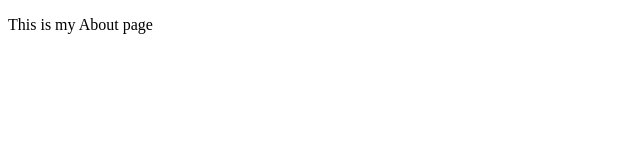
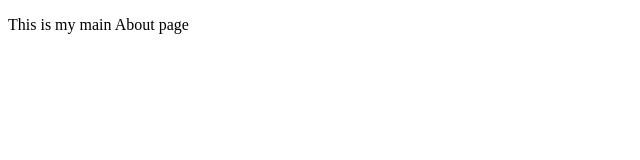
Before and after one commit to PsalmTheTechGuy/gitdemo, a plain HTML site: page about.html in a window 1280 px wide. Shown: the full height of the page, 0-640 px from the left. Drawn offline with Linux system fonts and the light colour scheme.

Commit message:
I modified about and contact pages

```diff
--- a/about.html
+++ b/about.html
@@ -5,6 +5,6 @@
 	<title>Document</title>
 </head>
 <body>
-	<p>This is my About page</p>
+	<p>This is my main About page</p>
 </body>
 </html>
```
Also changed, not shown: contact.html (+1 -1 lines).
